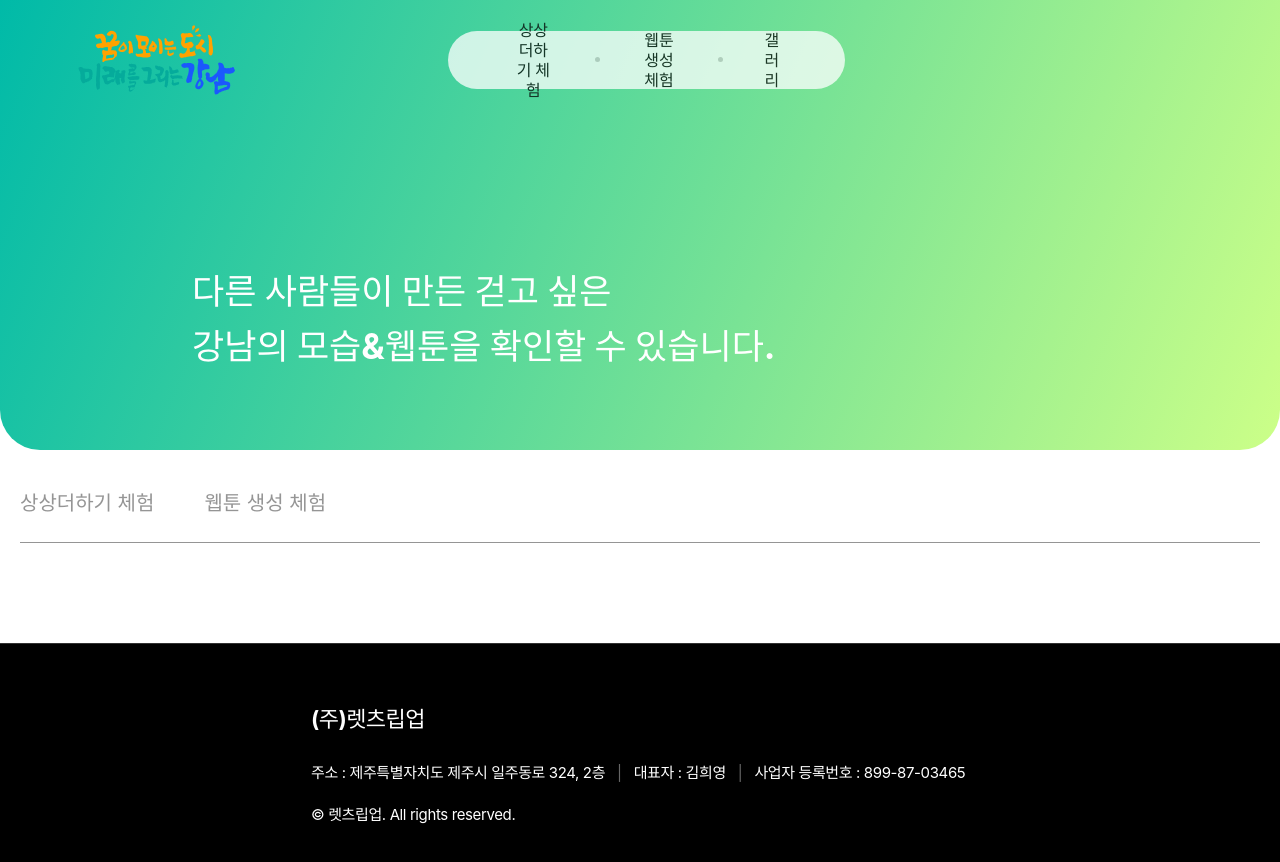
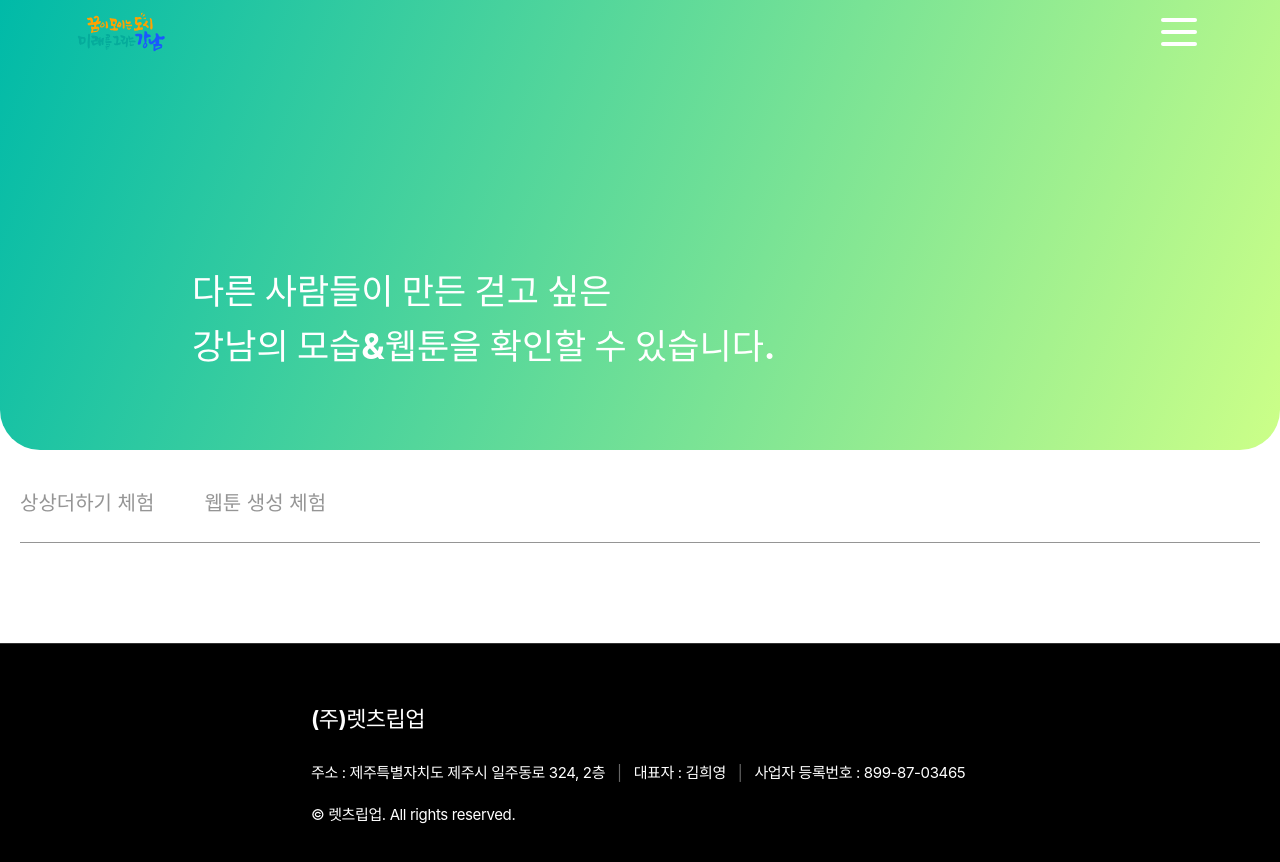
Before and after one commit to Letsleapup/gn50, a React (Vite) app in the folder frontend/: page /#/shared/1 in a window 1280 px wide. Shown: the top 862 px of the page. Built offline with nearby package versions, Linux system fonts and the light colour scheme; a web font is replaced by a local one.

Commit message:
refactor: modify header and pageBanner

```diff
--- a/frontend/src/components/PageBanner/PageBanner.css
+++ b/frontend/src/components/PageBanner/PageBanner.css
@@ -66,33 +66,6 @@
 .animate-float {
   animation: float 2s ease-in-out infinite;
 }
-
-/* @media(min-width: 768px) and (max-width: 1919px) {
-  .yg-select-walking-robot-img {
-    bottom: 40%;
-    right: 0%;
-    scale: 100%;
-  }
-  .yg-select-webtoon-robot-img {
-    bottom: 20%;
-    left: 30%;
-    scale: 160%;
-  }
-  .yg-select-walking-building-img {
-    display: none;
-  }
-  .yg-select-webtoon-hand-img {
-  }
-  .yg-select-title {
-    font-size: 35px;
-    line-height: 55px;
-  }
-
-  .yg-select-text-content-wrapper {
-    top: 40%;
-    max-width: 50%;
-  }
-} */
 
 @media (min-width: 768px) and (max-width: 1919px) {
   .yg-select-banner-container {
@@ -167,7 +140,7 @@
 
   .yg-select-text-content-wrapper {
     max-width: 100%;
-    top: 20%
+    top: 25%
   }
   .yg-select-title {
     font-size: 24px;
--- a/frontend/src/components/layout/Header.tsx
+++ b/frontend/src/components/layout/Header.tsx
@@ -76,26 +76,26 @@ const Header: React.FC = () => {
 
 
   return (
-    <header className={`fixed top-[0] max-w-1920 w-screen ${isScrolled ? `bg-white` : `bg-transparent` } transition-all duration-500 z-[150]`}>
-      <div className={`relative flex justify-between items-center mt-[3vh] ${isScrolled ? `mb-[3vh]` : `mb-[0]` }`}>
+    <header className={`fixed top-[0] max-w-1920 w-screen h-[128px] md:h-[64px] xs:h-[64px] ${isScrolled ? `bg-white opacity-75` : `bg-transparent` } transition-all duration-500 z-[150] flex items-center`}>
+      <div className={`relative flex justify-between items-center w-full mx-[6vw]`}>
         {/* 로고 섹션 */}
-        <div className="mx-[6vw]">
+        <div>
           <img
             src={`${(isNavMenuItems) && !isScrolled ? '/asset/logo_w.svg' : '/asset/logo.svg'}`}
             alt="강남구 CI*슬로건"
-            className="w-[40%] sm:w-[50%] md:w-[80%] lg:w-[100%] ml-0"
+            className="3xl:w-[100%] md:w-[55.65%] xs:w-[55.65%] ml-0"
             onClick={() => navigate("/")}
             style={{ cursor: "pointer", zIndex: 100 }}
           />
         </div>
         {/* 네비게이션 메뉴 */}
-        <nav className="absolute left-[35%] w-[31%] h-[81.9%] flex justify-between items-center opacity-75 hidden xl:flex bg-white rounded-full px-4 px-6 py-2">
+        <nav className="absolute left-[50%] translate-x-[-50%] w-[31%] h-[81.9%] flex justify-between items-center opacity-75 hidden 2xl:flex bg-white rounded-full 3xl:px-[70px] md:px-[30px]">
           {navItems.map((item, index) => (
             <React.Fragment key={item.id}>
               <button
                 onClick={item.onClick}
                 className={`
-                  font-bold px-10 py-2 rounded-md transition-colors text-center leading-tight
+                  flex items-center justify-center font-bold rounded-md transition-colors text-center leading-tight
                   ${isNavMenuItems && activeNavItemId === item.id ? 'text-blue-500' : 'text-black'}
                   ${system !== 'ios' && system !== 'android'
                     ? 'hover:text-blue-500'
@@ -118,13 +118,13 @@ const Header: React.FC = () => {
         <button
           type="button"
           onClick={toggleMenu}
-          className={`burger-btn ${isScrolled ? "text-black" : "text-white"} block xl:hidden pt-1 rounded-md hover:bg-gray-100 mr-4`}
+          className={`burger-btn ${isScrolled ? "text-black" : "text-white"} pl-[10px] rounded-md hover:bg-gray-100 block 2xl:hidden`}
           aria-label="메뉴 열기/닫기"
         >
           {isMobileMenuOpen ? (
-            <X className="w-[24px] h-[24px]" />
+            <X className="w-[24px] h-[24px] md:w-[48px] md:h-[48px] xs:w-[24px] xs:h-[24px]" />
           ) : (
-            <Menu className="w-[24px] h-[24px]" />
+            <Menu className="w-[24px] h-[24px] md:w-[48px] md:h-[48px] xs:w-[24px] xs:h-[24px]" />
           )}
         </button>
       </div>
@@ -133,11 +133,11 @@ const Header: React.FC = () => {
       {isMobileMenuOpen && (
         <div className="fixed inset-0 top-0 bg-white xl:hidden z-40">
           {/* 모바일 메뉴 헤더 */}
-          <div className="p-4 flex justify-end ">
+          <div className="flex items-center justify-between h-[128px] md:h-[64px] xs:h-[64px] mx-[6vw]">
             <img
               src="/asset/logo.svg"
               alt="강남구 CI*슬로건"
-              className="w-[30%] sm:w-[30%] md:w-[30%] lg:w-[30%] ml-0"
+              className="w-[89px] mx-0"
               onClick={() => navigate("/")}
               style={{ cursor: "pointer", zIndex: 100 }}
             />
@@ -147,10 +147,10 @@ const Header: React.FC = () => {
               className="p-2 rounded-md hover:bg-gray-100"
               aria-label="메뉴 닫기"
             >
-              <X className="w-8 h-8" />
+              <X className="w-[24px] h-[24px] md:w-[48px] md:h-[48px] xs:w-[24px] xs:h-[24px]" />
             </button>
           </div>
-          <div className="flex flex-col p-4 space-y-4">
+          <div className="flex flex-col gap-[9.375%] mt-[20%]">
             {navItems.map((item) => (
               <button
                 key={item.id}
@@ -158,7 +158,11 @@ const Header: React.FC = () => {
                   item.onClick();
                   setIsMobileMenuOpen(false);
                 }}
-                className="w-full text-4xl px-4 py-2 rounded-md hover:bg-gray-100 transition-colors text-center leading-relaxed"
+                className={`w-full text-[26px] md:text-[48px] font-bold tracking-[-0.65px] line-height-[38px] rounded-md mb-[69px]
+                  ${system !== 'ios' && system !== 'android'
+                    ? 'hover:bg-gray-100'
+                    : ''
+                  } transition-colors text-center leading-relaxed`}
                 type="button"
               >
                 {item.label}
```
